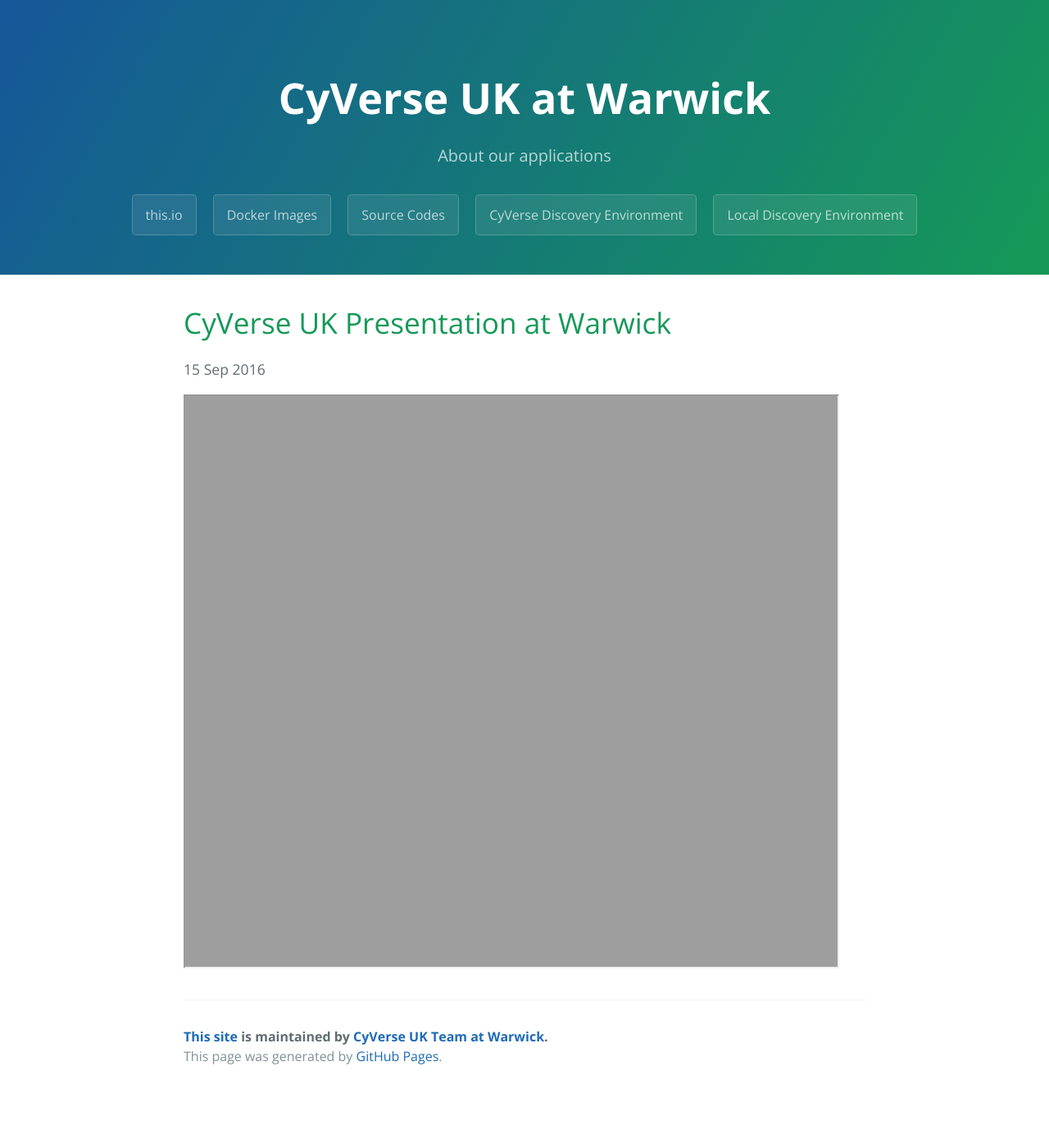
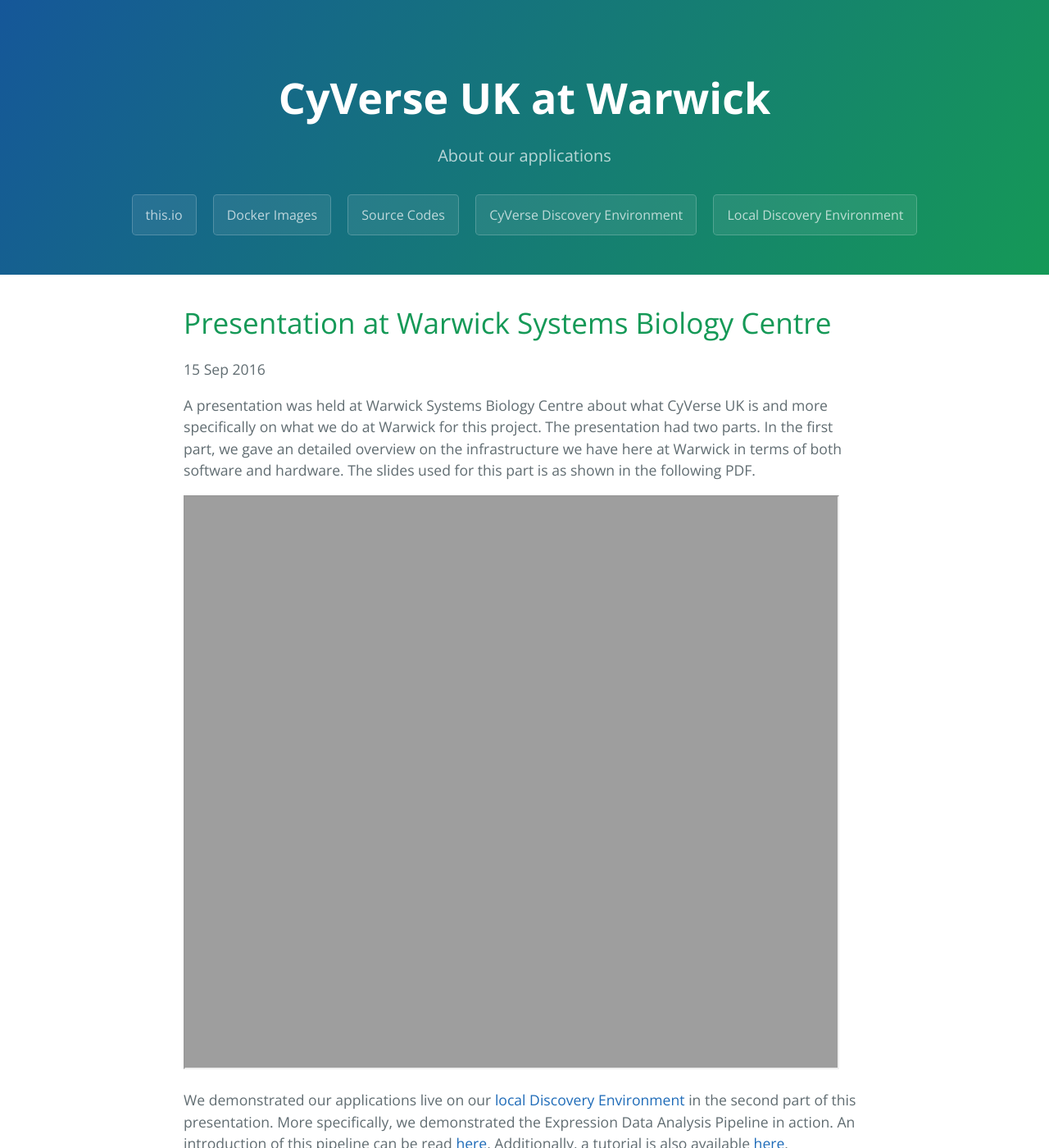
Before and after one commit to cyversewarwick/cyversewarwick.github.io, a Jekyll site: the page built from _posts/2016-09-15-CyVerseUK-Presentation.md, in a window 1280 px wide and 1400 px high. Shown: the whole window at 82% size. Built offline with Jekyll 4.4.1, drawn with Linux system fonts in a browser that asks for light colours; some of the changed text lies outside the part shown.

Commit message:
Update 2016-09-15-CyVerseUK-Presentation.md

```diff
--- a/_posts/2016-09-15-CyVerseUK-Presentation.md
+++ b/_posts/2016-09-15-CyVerseUK-Presentation.md
@@ -1,7 +1,11 @@
 ---
 layout: post
-title: "CyVerse UK Presentation at Warwick"
+title: "Presentation at Warwick Systems Biology Centre"
 date: 2016-09-15
 ---
 
+A presentation was held at Warwick Systems Biology Centre about what CyVerse UK is and more specifically on what we do at Warwick for this project. The presentation had two parts. In the first part, we gave an detailed overview on the infrastructure we have here at Warwick in terms of both software and hardware. The slides used for this part is as shown in the following PDF.
+
 <iframe src="https://cyversewarwick.github.io/files/CyVerseUK.pdf" width="800px" height="700px"></iframe>
+
+We demonstrated our applications live on our [local Discovery Environment](https://cyverse.warwick.ac.uk/de) in the second part of this presentation. More specifically, we demonstrated the Expression Data Analysis Pipeline in action. An introduction of this pipeline can be read [here](https://cyversewarwick.github.io/2016/07/12/expression-pipeline.html). Additionally, a tutorial is also available [here](https://cyversewarwick.github.io/2016/12/13/expression-pipeline-tutorial.html).
```
